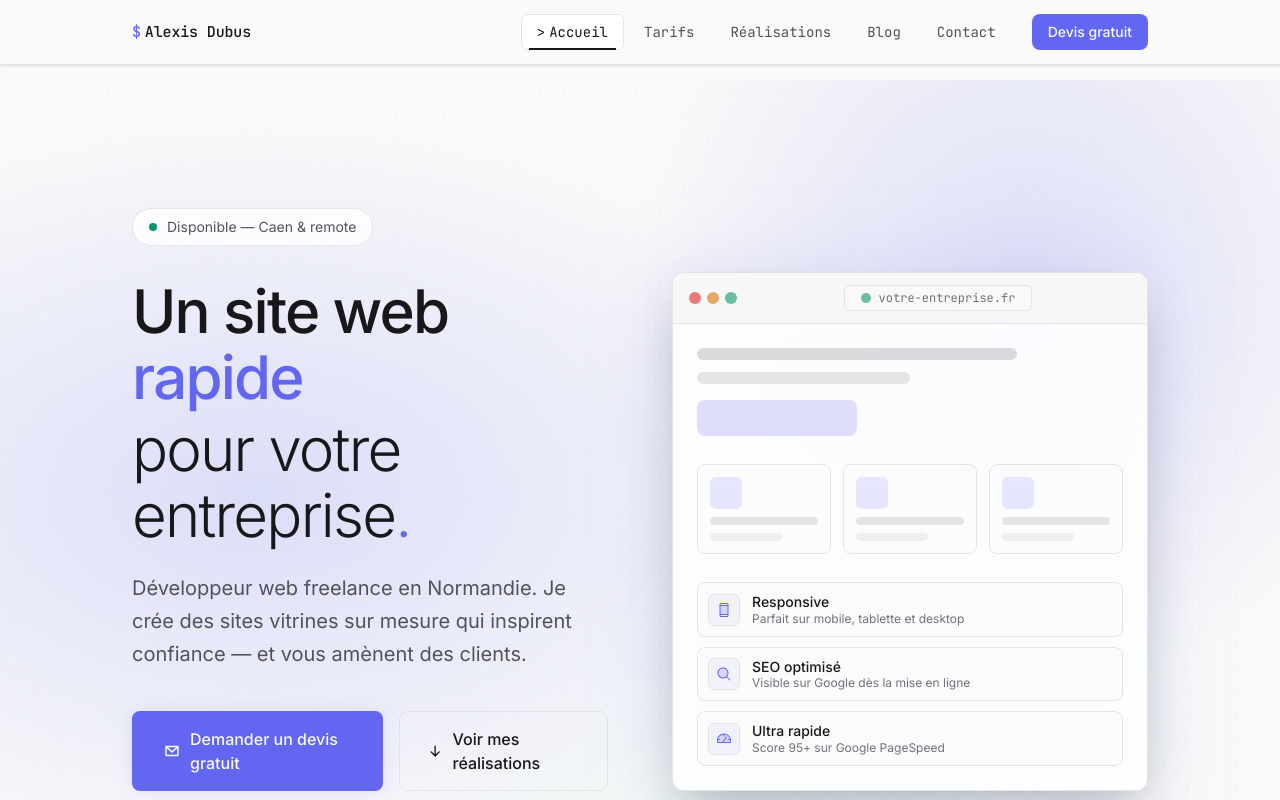
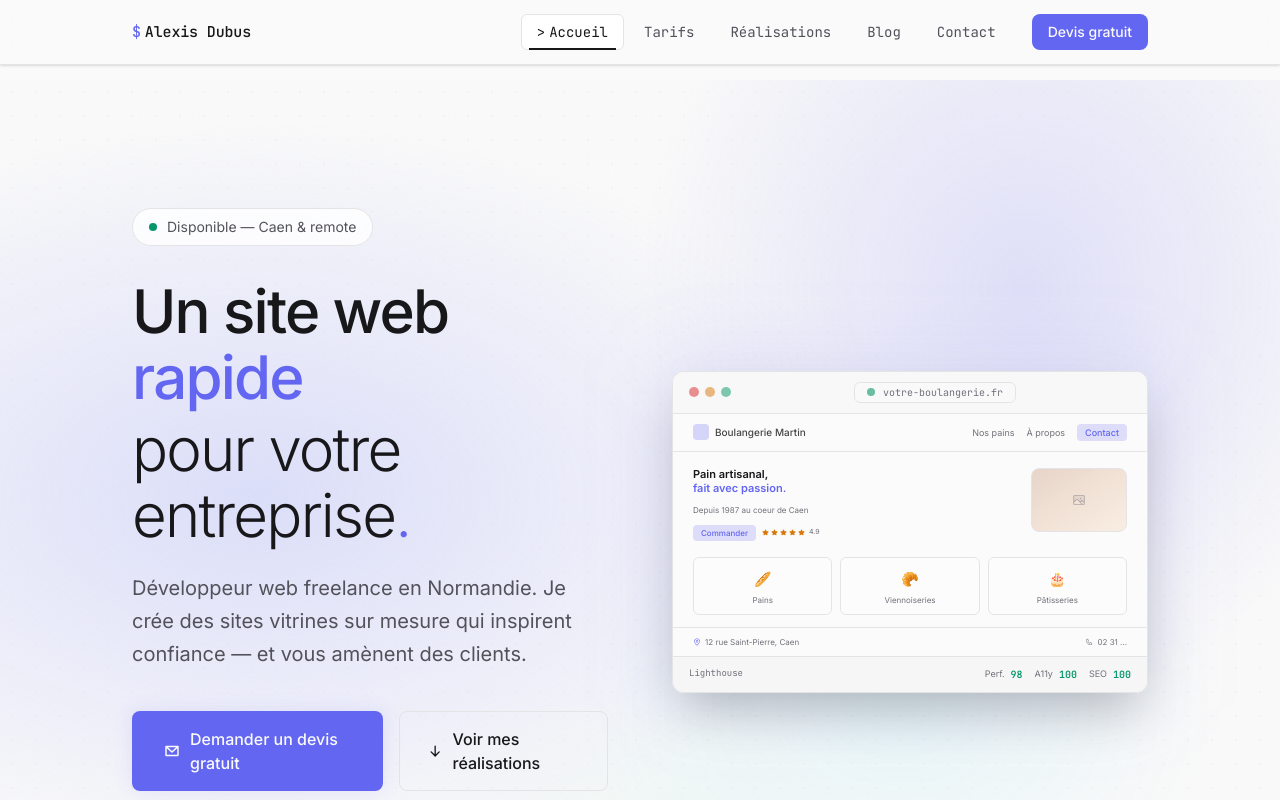
Before and after one commit to breaching/my-portfolio, a Next.js app in the folder frontend/: page / in a window 1280 px wide. Shown: the top 800 px of the page. Built offline with nearby package versions, Linux system fonts and the light colour scheme.

Commit message:
feat: mockup hero réaliste — mini-site boulangerie + scores Lighthouse

```diff
--- a/frontend/src/components/sections/HeroSection.tsx
+++ b/frontend/src/components/sections/HeroSection.tsx
@@ -8,9 +8,10 @@ import {
   Checks,
   Clock,
   CurrencyEur,
-  DeviceMobile,
-  MagnifyingGlass,
-  Gauge,
+  Star,
+  MapPin,
+  Phone,
+  Image,
 } from "@phosphor-icons/react";
 import { scrollToSection } from "@/lib/scroll";
 import { FlipWords } from "@/components/ui/FlipWords";
@@ -54,22 +55,10 @@ const stats = [
   },
 ];
 
-const mockupFeatures = [
-  {
-    icon: DeviceMobile,
-    title: "Responsive",
-    desc: "Parfait sur mobile, tablette et desktop",
-  },
-  {
-    icon: MagnifyingGlass,
-    title: "SEO optimisé",
-    desc: "Visible sur Google dès la mise en ligne",
-  },
-  {
-    icon: Gauge,
-    title: "Ultra rapide",
-    desc: "Score 95+ sur Google PageSpeed",
-  },
+const lighthouseScores = [
+  { label: "Perf.", value: 98, color: "text-status-success" },
+  { label: "A11y", value: 100, color: "text-status-success" },
+  { label: "SEO", value: 100, color: "text-status-success" },
 ];
 
 export function HeroSection() {
@@ -87,14 +76,10 @@ export function HeroSection() {
         className="absolute inset-0 gradient-mesh pointer-events-none"
         aria-hidden="true"
       />
-
-      {/* Dot grid pattern */}
       <div
         className="absolute inset-0 bg-dot-pattern opacity-30 pointer-events-none"
         aria-hidden="true"
       />
-
-      {/* Grain overlay */}
       <div
         className="absolute inset-0 grain-overlay pointer-events-none"
         aria-hidden="true"
@@ -179,7 +164,7 @@ export function HeroSection() {
             </motion.p>
           </motion.div>
 
-          {/* Right — What you get (replaces terminal) */}
+          {/* Right — Realistic site mockup */}
           <motion.div
             initial={{ opacity: 0, y: 30, scale: 0.97 }}
             animate={isHeroInView ? { opacity: 1, y: 0, scale: 1 } : {}}
@@ -191,90 +176,157 @@ export function HeroSection() {
             className="hidden lg:block"
           >
             <div className="relative">
-              {/* Glow effect */}
+              {/* Glow */}
               <div
                 className="absolute -inset-4 bg-accent-action/8 rounded-2xl blur-2xl"
                 aria-hidden="true"
               />
 
-              {/* Browser mockup */}
-              <div className="relative rounded-xl border border-accent-border bg-background-elevated/90 backdrop-blur-sm overflow-hidden shadow-2xl">
+              {/* Browser frame */}
+              <div className="relative rounded-xl border border-accent-border bg-background-elevated/95 backdrop-blur-sm overflow-hidden shadow-2xl">
                 {/* Browser bar */}
-                <div className="flex items-center gap-2 px-4 py-3 border-b border-accent-border bg-background-overlay/60">
+                <div className="flex items-center gap-2 px-4 py-2.5 border-b border-accent-border bg-background-overlay/60">
                   <div className="flex gap-1.5">
-                    <div className="w-3 h-3 rounded-full bg-status-error/60" />
-                    <div className="w-3 h-3 rounded-full bg-status-warning/60" />
-                    <div className="w-3 h-3 rounded-full bg-status-success/60" />
+                    <div className="w-2.5 h-2.5 rounded-full bg-status-error/50" />
+                    <div className="w-2.5 h-2.5 rounded-full bg-status-warning/50" />
+                    <div className="w-2.5 h-2.5 rounded-full bg-status-success/50" />
                   </div>
                   <div className="flex-1 flex justify-center">
-                    <div className="flex items-center gap-2 px-4 py-1 rounded-md bg-background/60 border border-accent-border text-xs text-text-tertiary font-mono">
-                      <span className="w-2.5 h-2.5 rounded-full bg-status-success/60" />
-                      votre-entreprise.fr
+                    <div className="flex items-center gap-2 px-3 py-0.5 rounded-md bg-background/60 border border-accent-border text-[10px] text-text-tertiary font-mono">
+                      <span className="w-2 h-2 rounded-full bg-status-success/60" />
+                      votre-boulangerie.fr
                     </div>
                   </div>
                 </div>
 
-                {/* Mockup content — what the client gets */}
-                <div className="p-6 space-y-5">
-                  {/* Simulated hero area */}
-                  <div className="space-y-3">
-                    <div className="h-3 w-3/4 rounded-full bg-text-primary/15 animate-pulse" />
-                    <div className="h-3 w-1/2 rounded-full bg-text-primary/10 animate-pulse" />
-                    <div className="h-9 w-40 rounded-lg bg-accent-action/20 mt-4" />
+                {/* Mini site content */}
+                <div className="bg-background/80">
+                  {/* Mini navbar */}
+                  <div className="flex items-center justify-between px-5 py-2.5 border-b border-accent-border/40">
+                    <div className="flex items-center gap-1.5">
+                      <div className="w-4 h-4 rounded bg-accent-action/25" />
+                      <span className="text-[10px] font-medium text-text-primary/80">
+                        Boulangerie Martin
+                      </span>
+                    </div>
+                    <div className="flex items-center gap-3">
+                      <span className="text-[9px] text-text-tertiary">Nos pains</span>
+                      <span className="text-[9px] text-text-tertiary">À propos</span>
+                      <span className="text-[9px] px-2 py-0.5 rounded bg-accent-action/20 text-accent-action font-medium">Contact</span>
+                    </div>
                   </div>
 
-                  {/* Simulated content blocks */}
-                  <div className="grid grid-cols-3 gap-3 pt-2">
-                    {[1, 2, 3].map((i) => (
-                      <div
-                        key={i}
-                        className="rounded-lg border border-accent-border/60 bg-background/40 p-3 space-y-2"
+                  {/* Mini hero */}
+                  <div className="px-5 py-4">
+                    <div className="flex gap-4">
+                      <div className="flex-1 space-y-2">
+                        <motion.p
+                          initial={{ opacity: 0 }}
+                          animate={isHeroInView ? { opacity: 1 } : {}}
+                          transition={{ delay: 0.8, duration: 0.5 }}
+                          className="text-[11px] font-semibold text-text-primary leading-tight"
+                        >
+                          Pain artisanal,
+                          <br />
+                          <span className="text-accent-action">fait avec passion.</span>
+                        </motion.p>
+                        <motion.p
+                          initial={{ opacity: 0 }}
+                          animate={isHeroInView ? { opacity: 1 } : {}}
+                          transition={{ delay: 1.0, duration: 0.5 }}
+                          className="text-[8px] text-text-tertiary leading-relaxed"
+                        >
+                          Depuis 1987 au coeur de Caen
+                        </motion.p>
+                        <motion.div
+                          initial={{ opacity: 0, scale: 0.9 }}
+                          animate={isHeroInView ? { opacity: 1, scale: 1 } : {}}
+                          transition={{ delay: 1.2, duration: 0.4 }}
+                          className="flex items-center gap-1.5"
+                        >
+                          <div className="px-2 py-0.5 rounded bg-accent-action/20 text-[8px] text-accent-action font-medium">
+                            Commander
+                          </div>
+                          <div className="flex items-center gap-0.5">
+                            {[...Array(5)].map((_, i) => (
+                              <Star key={i} size={7} weight="fill" className="text-status-warning" />
+                            ))}
+                            <span className="text-[7px] text-text-tertiary ml-0.5">4.9</span>
+                          </div>
+                        </motion.div>
+                      </div>
+                      {/* Photo placeholder */}
+                      <motion.div
+                        initial={{ opacity: 0 }}
+                        animate={isHeroInView ? { opacity: 1 } : {}}
+                        transition={{ delay: 0.9, duration: 0.6 }}
+                        className="w-24 h-16 rounded-lg bg-gradient-to-br from-amber-800/20 via-amber-700/15 to-amber-600/10 border border-accent-border/40 flex items-center justify-center shrink-0"
                       >
-                        <div className="w-8 h-8 rounded-md bg-accent-action/15" />
-                        <div className="h-2 w-full rounded-full bg-text-primary/10" />
-                        <div className="h-2 w-2/3 rounded-full bg-text-primary/6" />
+                        <Image size={14} weight="duotone" className="text-text-tertiary/50" alt="" />
+                      </motion.div>
+                    </div>
+                  </div>
+
+                  {/* Mini services row */}
+                  <div className="px-5 pb-3">
+                    <div className="grid grid-cols-3 gap-2">
+                      {[
+                        { name: "Pains", icon: "🥖" },
+                        { name: "Viennoiseries", icon: "🥐" },
+                        { name: "Pâtisseries", icon: "🎂" },
+                      ].map((item, i) => (
+                        <motion.div
+                          key={item.name}
+                          initial={{ opacity: 0, y: 8 }}
+                          animate={isHeroInView ? { opacity: 1, y: 0 } : {}}
+                          transition={{
+                            delay: 1.3 + i * 0.1,
+                            duration: 0.4,
+                            ease: [0.16, 1, 0.3, 1],
+                          }}
+                          className="text-center p-2 rounded-md border border-accent-border/30 bg-background-elevated/40"
+                        >
+                          <span className="text-sm leading-none">{item.icon}</span>
+                          <p className="text-[8px] text-text-tertiary mt-1">{item.name}</p>
+                        </motion.div>
+                      ))}
+                    </div>
+                  </div>
+
+                  {/* Mini footer with location */}
+                  <div className="px-5 py-2 border-t border-accent-border/30 flex items-center justify-between">
+                    <div className="flex items-center gap-1">
+                      <MapPin size={8} className="text-accent-action" />
+                      <span className="text-[8px] text-text-tertiary">12 rue Saint-Pierre, Caen</span>
+                    </div>
+                    <div className="flex items-center gap-1">
+                      <Phone size={8} className="text-text-tertiary" />
+                      <span className="text-[8px] text-text-tertiary">02 31 ...</span>
+                    </div>
+                  </div>
+                </div>
+
+                {/* Lighthouse scores bar */}
+                <motion.div
+                  initial={{ opacity: 0 }}
+                  animate={isHeroInView ? { opacity: 1 } : {}}
+                  transition={{ delay: 1.6, duration: 0.5 }}
+                  className="px-4 py-2.5 border-t border-accent-border bg-background-overlay/80 flex items-center justify-between"
+                >
+                  <span className="text-[9px] text-text-tertiary font-mono">
+                    Lighthouse
+                  </span>
+                  <div className="flex items-center gap-3">
+                    {lighthouseScores.map((score) => (
+                      <div key={score.label} className="flex items-center gap-1.5">
+                        <span className="text-[9px] text-text-tertiary">{score.label}</span>
+                        <span className={`text-[10px] font-mono font-semibold ${score.color}`}>
+                          {score.value}
+                        </span>
                       </div>
                     ))}
                   </div>
-
-                  {/* Feature badges */}
-                  <div className="space-y-2.5 pt-2">
-                    {mockupFeatures.map((feature, i) => {
-                      const Icon = feature.icon;
-                      return (
-                        <motion.div
-                          key={feature.title}
-                          initial={{ opacity: 0, x: -12 }}
-                          animate={
-                            isHeroInView ? { opacity: 1, x: 0 } : {}
-                          }
-                          transition={{
-                            delay: 0.8 + i * 0.15,
-                            duration: 0.5,
-                            ease: [0.16, 1, 0.3, 1],
-                          }}
-                          className="flex items-center gap-3 p-2.5 rounded-lg bg-background/50 border border-accent-border/40"
-                        >
-                          <div className="flex items-center justify-center w-8 h-8 rounded-md bg-accent-action-subtle border border-accent-action/20 shrink-0">
-                            <Icon
-                              size={16}
-                              weight="duotone"
-                              className="text-accent-action"
-                            />
-                          </div>
-                          <div className="min-w-0">
-                            <p className="text-sm font-medium text-text-primary leading-tight">
-                              {feature.title}
-                            </p>
-                            <p className="text-xs text-text-tertiary leading-tight">
-                              {feature.desc}
-                            </p>
-                          </div>
-                        </motion.div>
-                      );
-                    })}
-                  </div>
-                </div>
+                </motion.div>
               </div>
             </div>
           </motion.div>
```
